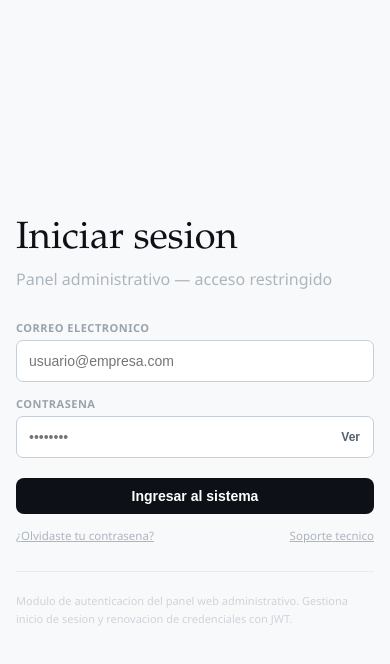
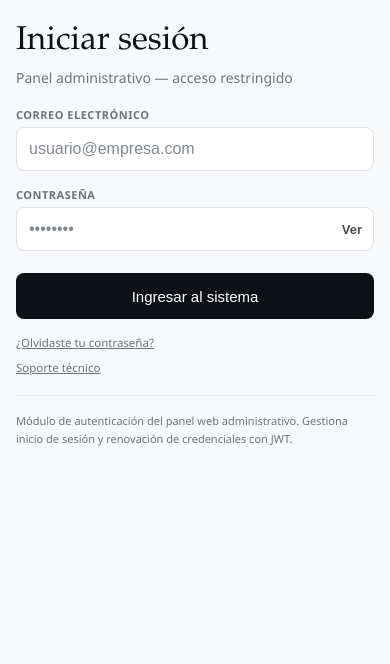
Before and after one commit to javiercuroh123/attendance-system, an Angular app in the folder apps/web-admin/: page /auth/login in a window 390 px wide. Shown: the top 664 px of the page. Built offline with nearby package versions, Linux system fonts and the light colour scheme.

Commit message:
feat: frontend login final

```diff
--- a/apps/web-admin/angular.json
+++ b/apps/web-admin/angular.json
@@ -52,8 +52,8 @@
                 },
                 {
                   "type": "anyComponentStyle",
-                  "maximumWarning": "4kB",
-                  "maximumError": "8kB"
+                  "maximumWarning": "5kB",
+                  "maximumError": "9kB"
                 }
               ],
               "outputHashing": "all"
--- a/apps/web-admin/src/app/features/auth/login.page.html
+++ b/apps/web-admin/src/app/features/auth/login.page.html
@@ -22,12 +22,12 @@
 
   <main class="auth-right">
     <div class="auth-box">
-      <h1>Iniciar sesion</h1>
+      <h2>Iniciar sesión</h2>
       <p>Panel administrativo — acceso restringido</p>
 
       <form class="auth-form" [formGroup]="form" (ngSubmit)="submit()">
         <div>
-          <label for="email">Correo electronico</label>
+          <label for="email">Correo electrónico</label>
           <input
             id="email"
             class="finput"
@@ -37,12 +37,12 @@
             placeholder="usuario@empresa.com"
           />
           @if (form.controls.email.invalid && form.controls.email.touched) {
-            <small class="field-error">Ingresa un correo valido.</small>
+            <small class="field-error">Ingresa un correo válido.</small>
           }
         </div>
 
         <div>
-          <label for="password">Contrasena</label>
+          <label for="password">Contraseña</label>
           <div class="password-wrap">
             <input
               id="password"
@@ -56,13 +56,13 @@
               type="button"
               class="toggle-password"
               (click)="togglePassword()"
-              [attr.aria-label]="showPassword() ? 'Ocultar contrasena' : 'Mostrar contrasena'"
+              [attr.aria-label]="showPassword() ? 'Ocultar contraseña' : 'Mostrar contraseña'"
             >
               {{ showPassword() ? 'Ocultar' : 'Ver' }}
             </button>
           </div>
           @if (form.controls.password.invalid && form.controls.password.touched) {
-            <small class="field-error">La contrasena debe tener al menos 6 caracteres.</small>
+            <small class="field-error">La contraseña debe tener al menos 6 caracteres.</small>
           }
         </div>
 
@@ -76,14 +76,14 @@
       </form>
 
       <div class="auth-links">
-        <a routerLink="/auth/login">¿Olvidaste tu contrasena?</a>
-        <a href="mailto:soporte@empresa.com">Soporte tecnico</a>
+        <a routerLink="/auth/login">¿Olvidaste tu contraseña?</a>
+        <a href="mailto:soporte@empresa.com">Soporte técnico</a>
       </div>
 
       <div class="auth-modules">
         <p>
-          Modulo de autenticacion del panel web administrativo. Gestiona inicio
-          de sesion y renovacion de credenciales con JWT.
+          Módulo de autenticación del panel web administrativo. Gestiona inicio
+          de sesión y renovación de credenciales con JWT.
         </p>
       </div>
     </div>
--- a/apps/web-admin/src/app/features/auth/login.page.scss
+++ b/apps/web-admin/src/app/features/auth/login.page.scss
@@ -6,10 +6,15 @@
   --slate-3: #dee2e6;
   --slate-4: #ced4da;
   --slate-5: #adb5bd;
+  --slate-6: #6c757d;
+  --slate-7: #495057;
+  --slate-8: #343a40;
   --ink: #0d1117;
 
   display: block;
   height: 100dvh;
+  min-height: 100dvh;
+  width: 100%;
   overflow: hidden;
   font-family: 'IBM Plex Sans', 'Segoe UI', 'Helvetica Neue', sans-serif;
 }
@@ -22,8 +27,14 @@
 
 .auth-shell {
   height: 100%;
+  min-height: 100dvh;
   display: flex;
   background: var(--slate-0);
+}
+
+h2,
+p {
+  margin: 0;
 }
 
 .auth-left {
@@ -65,16 +76,18 @@
 
 .auth-left-copy {
   font-family: 'Iowan Old Style', 'Palatino Linotype', 'Book Antiqua', serif;
-  font-size: 48px;
+  font-size: 26px;
   color: var(--white);
-  line-height: 1.2;
+  line-height: 1.35;
   font-style: italic;
+  margin: 0;
 }
 
 .auth-left-note {
   font-size: 11px;
-  color: rgba(255, 255, 255, 0.3);
+  color: rgba(255, 255, 255, 0.42);
   letter-spacing: 0.5px;
+  margin: 0;
 }
 
 .auth-right {
@@ -87,21 +100,21 @@
 
 .auth-box {
   width: 100%;
-  max-width: 360px;
+  max-width: 380px;
 }
 
-.auth-box h1 {
+.auth-box h2 {
   font-family: 'Iowan Old Style', 'Palatino Linotype', 'Book Antiqua', serif;
-  font-size: 44px;
+  font-size: 24px;
   font-weight: 400;
   color: var(--ink);
-  margin: 0 0 6px;
+  margin: 0 0 4px;
 }
 
 .auth-box > p {
-  margin: 0 0 30px;
-  font-size: 16px;
-  color: var(--slate-5);
+  margin: 0 0 28px;
+  font-size: 12.5px;
+  color: var(--slate-6);
 }
 
 .auth-form {
@@ -112,30 +125,34 @@
 
 .auth-form label {
   display: block;
-  font-size: 11px;
+  font-size: 10.5px;
   font-weight: 600;
   text-transform: uppercase;
   letter-spacing: 0.5px;
-  color: #9aa3ad;
+  color: var(--slate-6);
   margin-bottom: 5px;
 }
 
 .finput {
+  background: var(--white);
+  border: 1px solid var(--slate-3);
+  border-radius: 6px;
+  padding: 8px 11px;
+  font-size: 13px;
+  color: var(--ink);
+  outline: none;
+  transition: border-color 0.15s, box-shadow 0.15s;
   width: 100%;
-  height: 42px;
-  border: 1px solid #c8ced6;
-  border-radius: 7px;
-  padding: 0 12px;
-  font-size: 14px;
-  color: var(--ink);
-  background: var(--white);
-  transition: border-color 0.18s, box-shadow 0.18s;
+}
+
+.finput::placeholder {
+  color: var(--slate-6);
+  opacity: 0.85;
 }
 
 .finput:focus {
-  outline: none;
-  border-color: #7f8a98;
-  box-shadow: 0 0 0 3px rgba(15, 23, 42, 0.1);
+  border-color: var(--slate-6);
+  box-shadow: 0 0 0 3px rgba(0, 0, 0, 0.05);
 }
 
 .password-wrap {
@@ -143,36 +160,54 @@
 }
 
 .password-wrap .finput {
-  padding-right: 72px;
+  padding-right: 58px;
 }
 
 .toggle-password {
   position: absolute;
-  right: 8px;
-  top: 7px;
-  height: 28px;
+  right: 10px;
+  top: 50%;
+  transform: translateY(-50%);
+  height: 20px;
   border: 0;
   background: transparent;
-  font-size: 12px;
+  font-size: 11.5px;
   font-weight: 600;
-  color: #56616f;
+  color: var(--slate-7);
+  padding: 0;
+  line-height: 1;
+  cursor: pointer;
+}
+
+.toggle-password:hover,
+.toggle-password:focus-visible {
+  color: var(--ink);
 }
 
 .btn-dark {
   width: 100%;
+  display: inline-flex;
+  align-items: center;
+  justify-content: center;
+  gap: 6px;
   border: none;
-  border-radius: 8px;
+  border-radius: 6px;
   background: var(--ink);
   color: var(--white);
   padding: 10px;
-  font-size: 14px;
-  font-weight: 600;
-  margin-top: 6px;
-  transition: background 0.16s ease;
+  font-size: 13px;
+  font-weight: 500;
+  margin-top: 4px;
+  transition: background 0.15s ease;
+  cursor: pointer;
+}
+
+.auth-form button:hover {
+  cursor: pointer;
 }
 
 .btn-dark:hover:not(:disabled) {
-  background: #1f2937;
+  background: var(--slate-8);
 }
 
 .btn-dark:disabled {
@@ -188,10 +223,15 @@
 
 .auth-links a {
   font-size: 11.5px;
-  color: var(--slate-5);
+  color: var(--slate-6);
+  font-weight: 500;
 }
 
 .auth-links a:hover {
+  color: var(--slate-8);
+}
+
+.auth-links a:focus-visible {
   color: var(--ink);
 }
 
@@ -203,7 +243,7 @@
 
 .auth-modules p {
   font-size: 11px;
-  color: var(--slate-4);
+  color: var(--slate-6);
   line-height: 1.6;
   margin: 0;
 }
@@ -217,7 +257,7 @@
 }
 
 .auth-error {
-  margin: 0;
+  margin: 0 0 2px;
   border: 1px solid #f4bec6;
   background: #fff2f4;
   color: #8b2332;
@@ -234,24 +274,89 @@
   }
 
   .auth-left-copy {
-    font-size: 34px;
+    font-size: 22px;
   }
 
-  .auth-box h1 {
-    font-size: 38px;
+  .auth-box h2 {
+    font-size: 22px;
   }
 }
 
 @media (max-width: 700px) {
+  :host {
+    height: auto;
+    overflow: auto;
+  }
+
+  .auth-shell {
+    min-height: 100dvh;
+  }
+
   .auth-left {
     display: none;
   }
 
   .auth-right {
-    padding: 28px 16px;
+    align-items: flex-start;
+    padding: calc(24px + env(safe-area-inset-top)) 16px
+      calc(24px + env(safe-area-inset-bottom));
   }
 
   .auth-box {
-    max-width: 420px;
+    max-width: 100%;
+  }
+
+  .auth-box h2 {
+    font-size: 33px;
+    line-height: 1.1;
+    margin-bottom: 8px;
+  }
+
+  .auth-box > p {
+    font-size: 14px;
+    margin-bottom: 20px;
+  }
+
+  .auth-form {
+    gap: 16px;
+  }
+
+  .auth-form label {
+    font-size: 11px;
+  }
+
+  .finput {
+    font-size: 16px;
+    border-radius: 8px;
+    padding: 12px;
+  }
+
+  .password-wrap .finput {
+    padding-right: 72px;
+  }
+
+  .toggle-password {
+    right: 12px;
+    height: 24px;
+    font-size: 13px;
+  }
+
+  .btn-dark {
+    min-height: 46px;
+    border-radius: 8px;
+    font-size: 15px;
+    margin-top: 6px;
+  }
+
+  .auth-links {
+    margin-top: 16px;
+    flex-direction: column;
+    align-items: flex-start;
+    gap: 10px;
+  }
+
+  .auth-modules {
+    margin-top: 20px;
+    padding-top: 16px;
   }
 }
--- a/apps/web-admin/src/app/features/auth/login.page.ts
+++ b/apps/web-admin/src/app/features/auth/login.page.ts
@@ -71,7 +71,7 @@ export class LoginPage {
           }
 
           this.errorMessage.set(
-            'No se pudo iniciar sesion. Verifica tus credenciales e intenta nuevamente.',
+            'No se pudo iniciar sesión. Verifica tus credenciales e intenta nuevamente.',
           );
         },
       });
```
